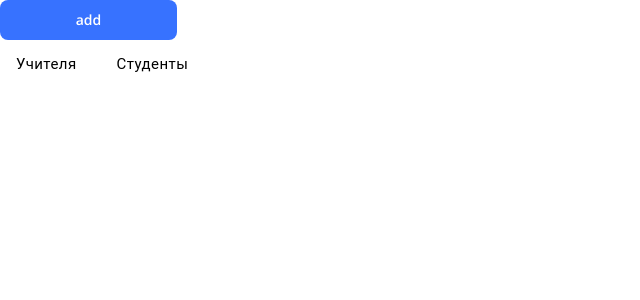
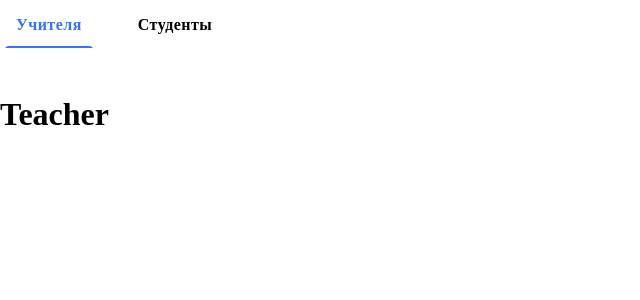
Before and after one commit to peaksoft-school/peaksoft-lms-b-web, a React (Create React App) app: page / in a window 1280 px wide. Shown: the top 300 px of the page, without its empty margins (0-640 px from the left). Built offline with nearby package versions, Linux system fonts and the light colour scheme.

Commit message:
finish tabs

```diff
--- a/src/App.jsx
+++ b/src/App.jsx
@@ -1,14 +1,21 @@
 import React from 'react'
 import { TabsTitle } from './components/UI/Tabs'
-import { Buttons } from './components/UI/Buttons'
+
+const tabs = [
+   {
+      path: '/teacher',
+      label: 'Учителя',
+      Component: <h1>Teacher</h1>,
+   },
+   {
+      path: '/students',
+      label: 'Студенты',
+      Component: <h1>Students</h1>,
+   },
+]
 
 function App() {
-   return (
-      <>
-         <Buttons>add</Buttons>
-         <TabsTitle />
-      </>
-   )
+   return <TabsTitle tabs={tabs} />
 }
 
 export default App
--- a/src/components/UI/Tabs.jsx
+++ b/src/components/UI/Tabs.jsx
@@ -3,6 +3,7 @@ import { styled } from '@mui/material/styles'
 import Tabs from '@mui/material/Tabs'
 import Tab from '@mui/material/Tab'
 import Box from '@mui/material/Box'
+import { useNavigate } from 'react-router-dom'
 
 const StyledTabs = styled((props) => (
    <Tabs
@@ -18,19 +19,23 @@ const StyledTabs = styled((props) => (
       backgroundColor: 'transparent',
    },
    '& .MuiTabs-indicatorSpan': {
-      maxWidth: 80,
+      maxWidth: 90,
       width: '100%',
       backgroundColor: '#3772FF',
+      borderRadius: '5px 5px 0px 0px',
+      height: '6px',
    },
 })
 
 const StyledTab = styled((props) => <Tab disableRipple {...props} />)(
    ({ theme }) => ({
       textTransform: 'none',
-      fontWeight: theme.typography.fontWeightRegular,
-      fontSize: theme.typography.pxToRem(15),
-      marginRight: theme.spacing(1),
-      color: 'black',
+      fontFamily: 'Open Sans',
+      fontWeight: 600,
+      fontSize: '16px',
+      lineHeight: '22px',
+      marginRight: theme.spacing(3),
+      color: '#000000',
       '&.Mui-selected': {
          color: '#3772FF',
       },
@@ -40,25 +45,51 @@ const StyledTab = styled((props) => <Tab disableRipple {...props} />)(
    })
 )
 
-export const TabsTitle = ({ state, changeHandler, titlies }) => {
+function TabPanel(props) {
+   const { value, index, ...other } = props
+
+   return (
+      <div
+         role="tabpanel"
+         hidden={value !== index}
+         id={`simple-tabpanel-${index}`}
+         aria-labelledby={`simple-tab-${index}`}
+         {...other}
+      />
+   )
+}
+
+export const TabsTitle = ({ tabs }) => {
+   const navigate = useNavigate()
+   const [value, setValue] = React.useState(0)
+
    const handleChange = (event, newValue) => {
-      changeHandler(newValue)
+      setValue(newValue)
    }
 
    return (
-      <Box sx={{ width: '100%' }}>
-         <Box sx={{ bgcolor: '#fffff' }}>
+      <>
          <StyledTabs
-               value={state}
+            value={value}
             onChange={handleChange}
             aria-label="styled tabs example"
          >
-               {/* titles map */}
-               <StyledTab label="Учителя" />
-               <StyledTab label="Студенты" />
+            {tabs.map((label) => (
+               <StyledTab
+                  key={label.path}
+                  onClick={() => {
+                     navigate(label.path)
+                  }}
+                  label={label.label}
+               />
+            ))}
          </StyledTabs>
          <Box sx={{ p: 3 }} />
-         </Box>
-      </Box>
+         {tabs.map(({ Component }, i) => (
+            <TabPanel value={value} index={i}>
+               {Component}
+            </TabPanel>
+         ))}
+      </>
    )
 }
```
Lines whose indentation alone changed are shown as unchanged.
